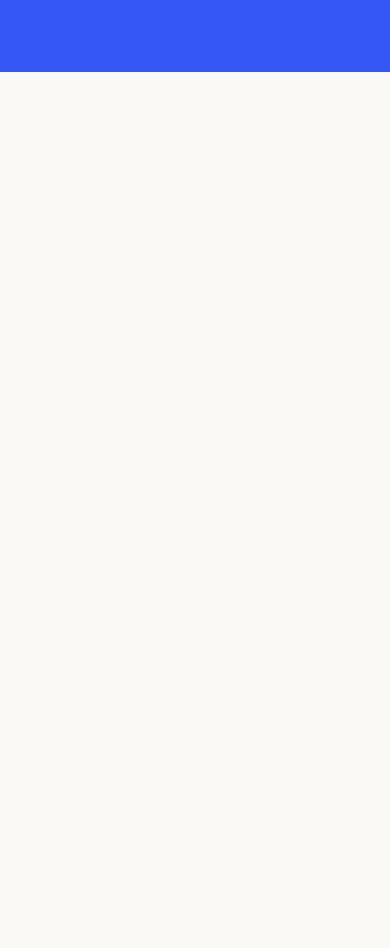
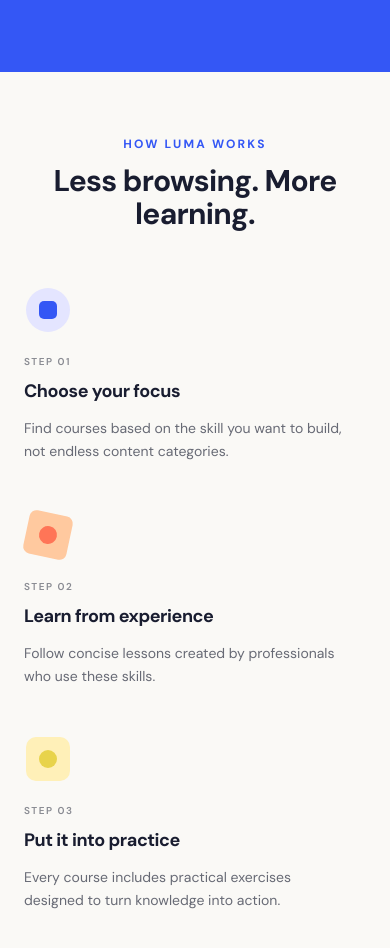
Before and after one commit to gcallegari/buzzvel-frontend-challenge, a Next.js app: page / in a window 390 px wide. Shown: the part 2923-3871 px from the top of the page. Before the commit the page ends 2995 px from the top, so only its background shows below. Built offline with nearby package versions, Linux system fonts and the light colour scheme.

Commit message:
feat: implement responsive how it works section

```diff
--- a/app/page.tsx
+++ b/app/page.tsx
@@ -3,6 +3,7 @@ import Header from "@/components/layout/Header";
 import Hero from "@/components/sections/Hero";
 import Categories from "@/components/sections/Categories";
 import FeaturedCourse from "@/components/sections/FeaturedCourse";
+import HowItWorks from "@/components/sections/HowItWorks";
 
 export default function Home() {
   return (
@@ -13,6 +14,7 @@ export default function Home() {
         <Hero />
         <Categories />
         <FeaturedCourse />
+        <HowItWorks />
       </main>
     </>
   );
--- /dev/null
+++ b/components/sections/HowItWorks.tsx
@@ -0,0 +1,47 @@
+
+import StepCard from "@/components/ui/StepCard";
+import { steps } from "@/data/steps";
+
+export default function HowItWorks() {
+  return (
+    <section
+      id="how-it-works"
+      aria-labelledby="how-it-works-title"
+      className="bg-background py-16 md:py-24"
+    >
+      <div className="mx-auto max-w-7xl px-6 lg:px-10">
+        {/* Section heading */}
+        <div className="text-center">
+          <p className="mb-3 text-xs font-bold uppercase tracking-[0.18em] text-primary">
+            How Luma works
+          </p>
+
+          <h2
+            id="how-it-works-title"
+            className="text-[30px] font-bold leading-[1.1] tracking-tight md:text-[42px]"
+          >
+            Less browsing. More learning.
+          </h2>
+        </div>
+
+        {/* Steps */}
+        <div className="relative mt-14 grid grid-cols-1 gap-12 md:grid-cols-3 md:gap-10">
+          {/* Connecting line */}
+          <div
+            aria-hidden="true"
+            className="absolute left-6 top-6 hidden h-px bg-border md:block"
+            style={{
+              width: "calc((100% - 5rem) * 2 / 3 + 5rem)",
+            }}
+          />
+
+          {steps.map((step) => (
+            <div key={step.id} className="relative z-10">
+              <StepCard step={step} />
+            </div>
+          ))}
+        </div>
+      </div>
+    </section>
+  );
+}
--- /dev/null
+++ b/components/ui/StepCard.tsx
@@ -0,0 +1,48 @@
+
+import type { Step, StepColor } from "@/data/steps";
+
+interface StepCardProps {
+  step: Step;
+}
+
+const iconStyles: Record<StepColor, string> = {
+  blue: "rounded-full bg-[#E4E5FF]",
+  orange: "rotate-[12deg] rounded-[7px] bg-[#FFC99F]",
+  yellow: "rounded-[10px] bg-[#FFF0B8]",
+};
+
+const innerStyles: Record<StepColor, string> = {
+  blue: "rounded-[5px] bg-primary",
+  orange: "rounded-full bg-[#FF7557]",
+  yellow: "rounded-full bg-[#E8D34B]",
+};
+
+export default function StepCard({ step }: StepCardProps) {
+  return (
+    <article className="flex flex-col items-start">
+      {/* Decorative icon */}
+      <div className="relative z-10 mb-5 flex h-12 w-12 items-center justify-center">
+        <div
+          aria-hidden="true"
+          className={`flex h-11 w-11 items-center justify-center ${iconStyles[step.color]}`}
+        >
+          <div
+            className={`h-[18px] w-[18px] ${innerStyles[step.color]}`}
+          />
+        </div>
+      </div>
+
+      <span className="mb-2 text-[10px] font-semibold uppercase tracking-[0.15em] text-foreground/50">
+        Step {step.number}
+      </span>
+
+      <h3 className="text-lg font-bold tracking-tight">
+        {step.title}
+      </h3>
+
+      <p className="mt-3 max-w-xs text-sm leading-relaxed text-foreground/65">
+        {step.description}
+      </p>
+    </article>
+  );
+}
--- /dev/null
+++ b/data/steps.ts
@@ -0,0 +1,37 @@
+
+export type StepColor = "blue" | "orange" | "yellow";
+
+export interface Step {
+  id: number;
+  number: string;
+  title: string;
+  description: string;
+  color: StepColor;
+}
+
+export const steps: Step[] = [
+  {
+    id: 1,
+    number: "01",
+    title: "Choose your focus",
+    description:
+      "Find courses based on the skill you want to build, not endless content categories.",
+    color: "blue",
+  },
+  {
+    id: 2,
+    number: "02",
+    title: "Learn from experience",
+    description:
+      "Follow concise lessons created by professionals who use these skills.",
+    color: "orange",
+  },
+  {
+    id: 3,
+    number: "03",
+    title: "Put it into practice",
+    description:
+      "Every course includes practical exercises designed to turn knowledge into action.",
+    color: "yellow",
+  },
+];
```
